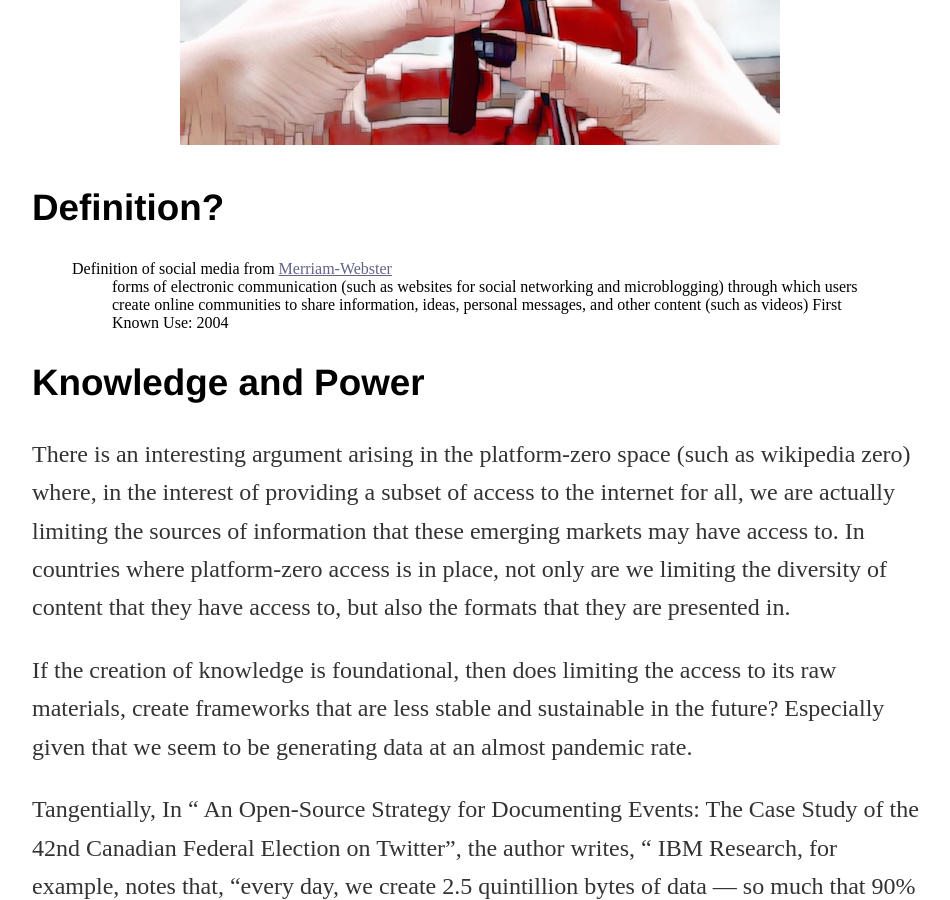
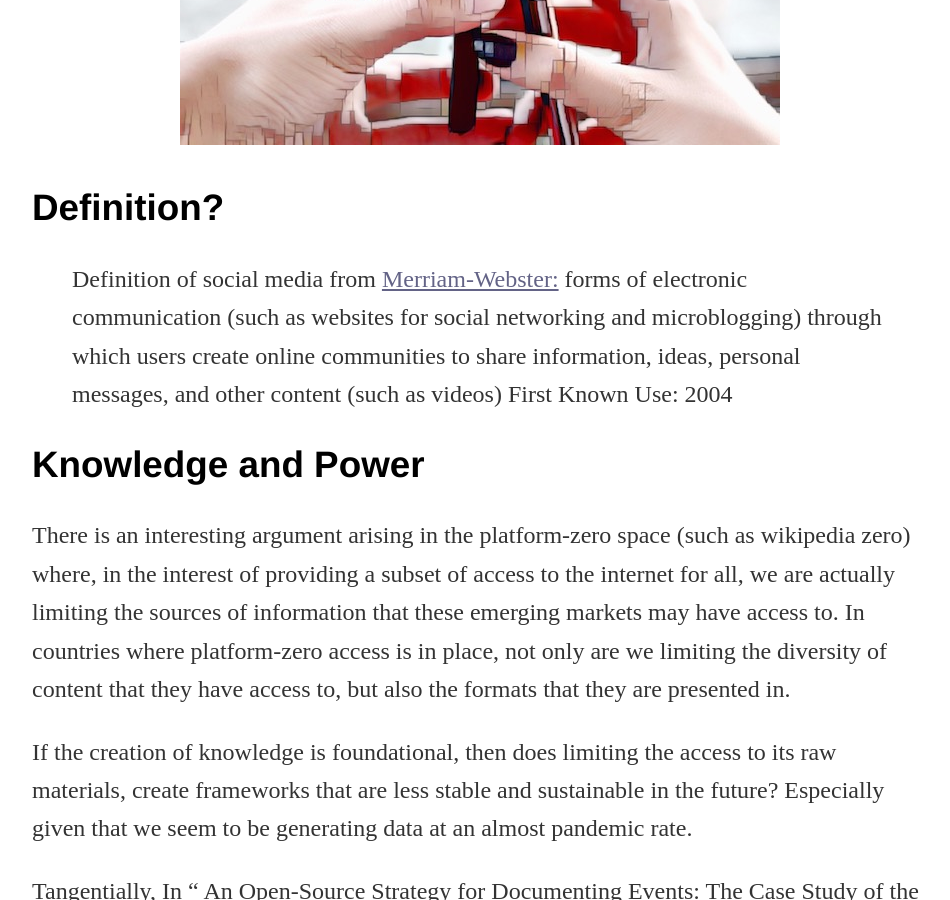
Before and after one commit to thatVargas/thatvargas.github.io, a Jekyll site: the page built from _posts/2018-01-21-social-media.md, in a window 1280 px wide and 900 px high, scrolled down 556 px. Shown: the whole window, without its empty margins (160-1110 px from the left). Built offline with Jekyll 4.4.1, drawn with Linux system fonts in a browser that asks for light colours.

```diff
--- a/_posts/2018-01-21-social-media.md
+++ b/_posts/2018-01-21-social-media.md
@@ -6,8 +6,7 @@ title: "Social Media - The world through a rectangle"
 
 ## Definition?
 
-> Definition of social media from [Merriam-Webster](https://www.merriam-webster.com/dictionary/social%20media)
->: forms of electronic communication (such as websites for social networking and microblogging) through which users create online communities to share information, ideas, personal messages, and other content (such as videos)
+> Definition of social media from [Merriam-Webster:](https://www.merriam-webster.com/dictionary/social%20media) forms of electronic communication (such as websites for social networking and microblogging) through which users create online communities to share information, ideas, personal messages, and other content (such as videos)
 > First Known Use: 2004
 
 
```
